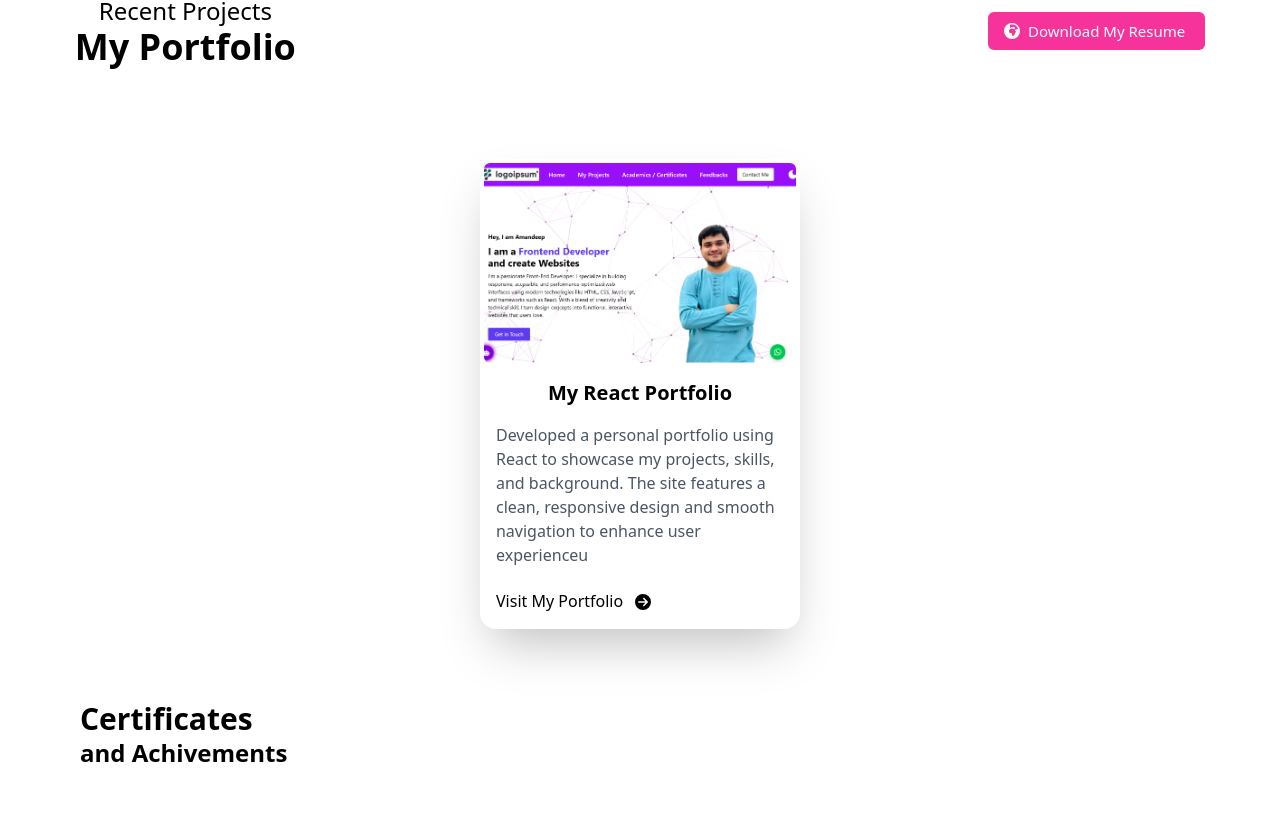
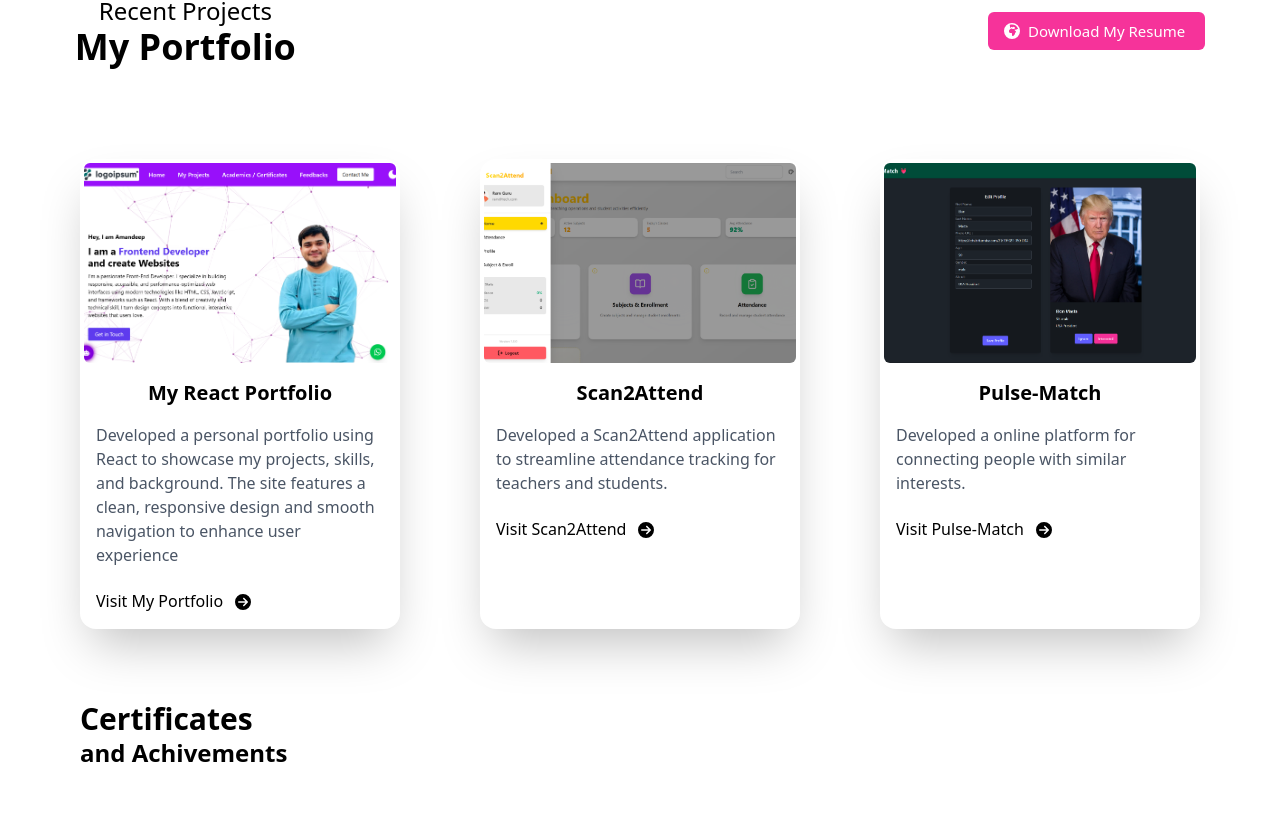
Before and after one commit to amandeeep/Portfolio, a React (Vite) app: page / in a window 1280 px wide. Shown: the part 1117-1940 px from the top of the page. Built offline with nearby package versions, Linux system fonts and the light colour scheme.

Commit message:
Add projects

```diff
--- a/src/components/Card_detail02.jsx
+++ b/src/components/Card_detail02.jsx
@@ -1,16 +1,30 @@
 
 import three from "../images/MyPortfolio4.png"
-
-
+import one from '../images/Scan2Attend.png'
+import two from '../images/pusle.png'
 const cardDataAgain = [
 
   {
     title: "My React Portfolio",
-    description:  "Developed a personal portfolio using React to showcase my projects, skills, and background. The site features a clean, responsive design and smooth navigation to enhance user experienceu",
+    description:  "Developed a personal portfolio using React to showcase my projects, skills, and background. The site features a clean, responsive design and smooth navigation to enhance user experience",
     image: three,
     dribble:"Visit My Portfolio",
     link:"https://portfolio-oo2o.vercel.app/",
   },
+  {
+    title: "Scan2Attend",
+    description:  "Developed a Scan2Attend application to streamline attendance tracking for teachers and students.",
+    image: one,
+    dribble:"Visit Scan2Attend",
+    link:"https://scan2attend.onrender.com",
+  },
+  {
+    title: "Pulse-Match",
+    description:  "Developed a online platform for connecting people with similar interests.",
+    image: two,
+    dribble:"Visit Pulse-Match",
+    link:"https://pusle-match.onrender.com",
+  },
 ];
 
 export default cardDataAgain;
--- a/src/components/ChatBot.jsx
+++ b/src/components/ChatBot.jsx
@@ -192,7 +192,7 @@ const ChatBot = () => {
 
 
       // no need for this backend code
-      const response = await fetch(`https://generativelanguage.googleapis.com/v1/models/gemini-2.5-pro:generateContent?key=${import.meta.env.VITE_GEMINI_API_KEY}`, {
+      const response = await fetch(`https://generativelanguage.googleapis.com/v1/models/gemini-2.5-flash:generateContent?key=${import.meta.env.VITE_GEMINI_API_KEY}`, {
         method: 'POST',
         headers: {
           'Content-Type': 'application/json',
```
Also changed, not shown: src/images/Scan2Attend.png (added), src/images/pusle.png (added).
